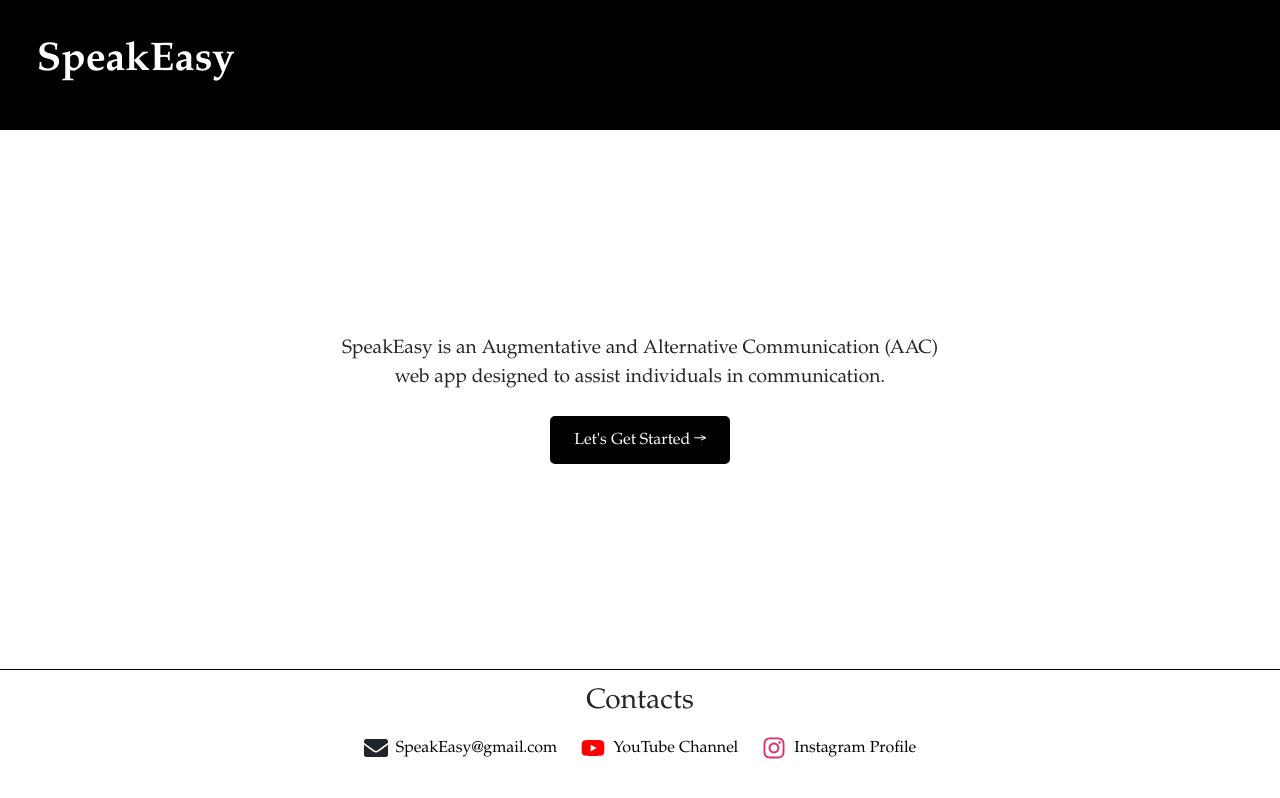
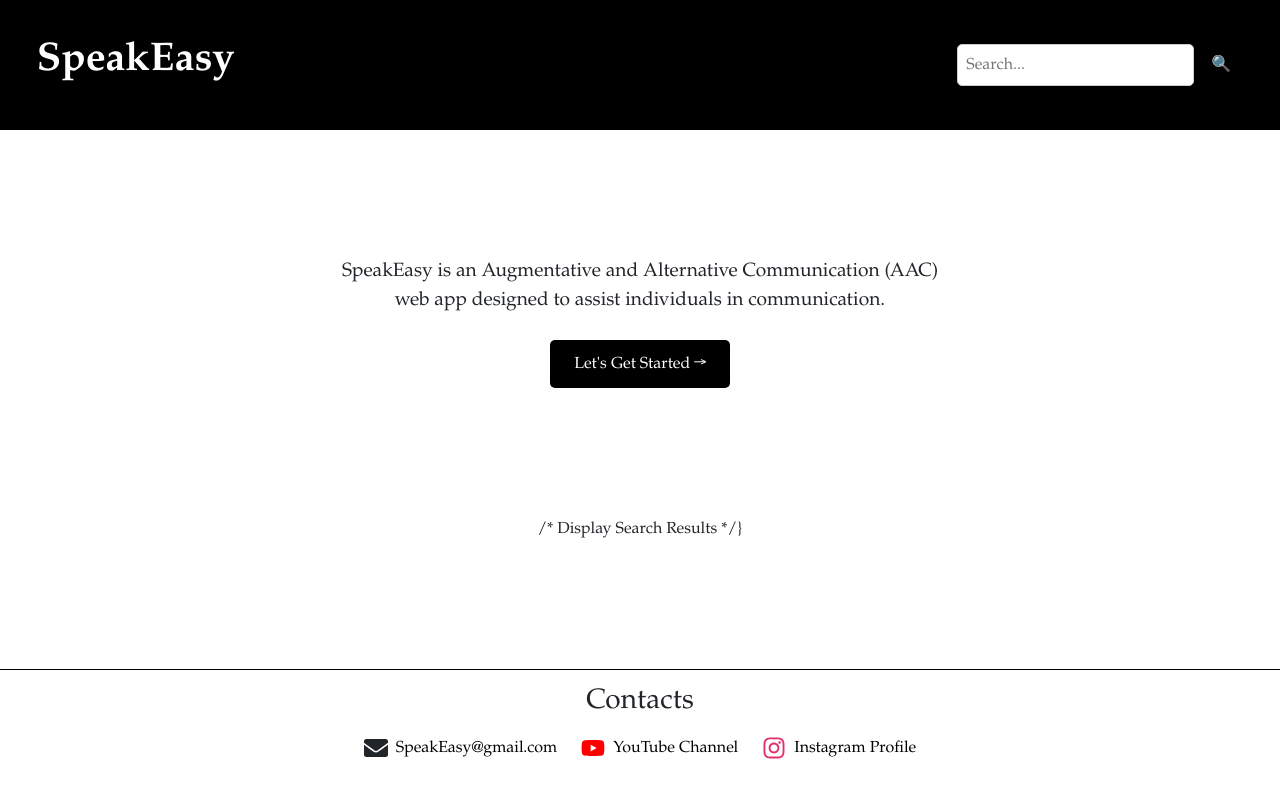
Before and after one commit to kingsawpdx/SpeakEasy, a React (Vite) app: page / in a window 1280 px wide. Built offline with nearby package versions, Linux system fonts and the light colour scheme.

Commit message:
search bar draft

```diff
--- a/src/WelcomePage.css
+++ b/src/WelcomePage.css
@@ -176,3 +176,47 @@
     gap: 1rem;
   }
 }
+
+
+.search-form {
+  display: flex;
+  align-items: center;
+  margin-left: auto;
+  padding-right: 1rem;
+}
+
+.search-input {
+  padding: 8px;
+  font-size: 1rem;
+  border: 1px solid #ccc;
+  border-radius: 5px;
+  margin-right: 5px;
+}
+
+.search-button {
+  background: black;
+  color: white;
+  border: none;
+  padding: 8px 12px;
+  cursor: pointer;
+  border-radius: 5px;
+}
+
+.search-button:hover {
+  background: grey;
+}
+
+.search-results {
+  margin-top: 1rem;
+  text-align: center;
+}
+
+.search-results ul {
+  list-style: none;
+  padding: 0;
+}
+
+.search-results li {
+  font-size: 1.2rem;
+  margin: 5px 0;
+}
--- a/src/WelcomePage.jsx
+++ b/src/WelcomePage.jsx
@@ -5,6 +5,8 @@ import "./WelcomePage.css";
 import { FaEnvelope, FaYoutube, FaInstagram  } from "react-icons/fa";
 
 const WelcomePage = () => {
+  const [searchQuery, setSearchQuery] = useState("");
+  const [searchResults, setSearchResults] = useState([]);
   const [menuOpen, setMenuOpen] = useState(false);
   const navigate = useNavigate();
 
@@ -13,11 +15,39 @@ const WelcomePage = () => {
   };
 
 
+  const handleSearch = async (event) => {
+    event.preventDefault();
+    if (!searchQuery.trim()) return;
+
+    try {
+      const response = await fetch(`http://localhost:3000/words?query=${searchQuery}`);
+      const data = await response.json();
+      setSearchResults(data);
+    } catch (error) {
+      console.error("Error fetching search results:", error);
+    }
+  };
+
+
 
   return (
     <div className="welcome-container" >
       <header className="welcome-header">
       <h1 className="logo">SpeakEasy</h1>
+
+        {/* Search Bar */}
+        <form className="search-form" onSubmit={handleSearch}>
+          <input
+            type="text"
+            placeholder="Search..."
+            value={searchQuery}
+            onChange={(e) => setSearchQuery(e.target.value)}
+            className="search-input"
+          />
+          <button type="submit" className="search-button">🔍</button>
+        </form>
+
+
       </header>
 
       <div className="content">
@@ -29,6 +59,19 @@ const WelcomePage = () => {
           Let's Get Started →
         </Link>
       </div>
+
+      /* Display Search Results */}
+      {searchResults.length > 0 && (
+        <div className="search-results">
+          <h3>Search Results:</h3>
+          <ul>
+            {searchResults.map((word) => (
+              <li key={word.id}>{word.name}</li>
+            ))}
+          </ul>
+        </div>
+      )}
+
       <footer className="welcome-footer">
         <h3>Contacts</h3>
         <ul>
```
Also changed, not shown: api/api.js (+18 -1 lines).
